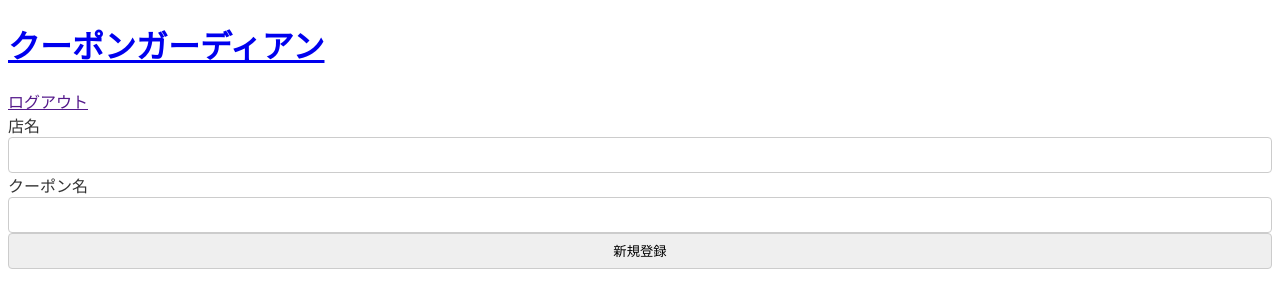
After one commit to HajimeFuji/coupon_manager, a Python web app: template templates/add.html in a window 1280 px wide. The commit adds this page. Shown: the top 308 px of the page. Run offline with Jinja, Linux system fonts and the light colour scheme; the template is opened without the code that fills it, so the values that code supplies are empty.

Commit message:
講義内容を元にファイルを追加

```diff
--- /dev/null
+++ b/templates/add.html
@@ -0,0 +1,18 @@
+{% extends "base.html" %}
+{% block content %}
+<main>
+    <div class="coupon-container">
+        <form action="/add" method="POST" class="form">
+            <div class="input-item">
+                <label for="shop">店名</label>
+                <input type="text" id="shop" name="shop">
+                <label for="coupon">クーポン名</label>
+                <input type="text" id="coupon" name="coupon">
+                <!-- ここに有効期限のラベルと入力欄 -->
+            </div>
+            <!-- ここにキャンセルボタン -->
+            <input type="submit" value="新規登録" class="btn btn-primary">
+        </form>
+    </div>
+</main>
+{% endblock %}
--- /dev/null
+++ b/templates/base.html
@@ -0,0 +1,24 @@
+<!DOCTYPE html>
+<html lang="ja">
+<head>
+    <meta charset="UTF-8">
+    <meta name="viewport" content="width=device-width, initial-scale=1.0">
+    <title>クーポンガーディアン</title>
+    <!-- FontAwesomeのCDN -->
+    <link rel="stylesheet" href="https://cdnjs.cloudflare.com/ajax/libs/font-awesome/6.4.0/css/all.min.css" integrity="sha512-iecdLmaskl7CVkqkXNQ/ZH/XLlvWZOJyj7Yy7tcenmpD1ypASozpmT/E0iPtmFIB46ZmdtAc9eNBvH0H/ZpiBw==" crossorigin="anonymous" referrerpolicy="no-referrer" />
+    <!-- リセットCSSのCDN -->
+    <!-- <link rel="stylesheet" href="https://cdn.jsdelivr.net/npm/destyle.css@4.0.0/destyle.css"> -->
+    <!-- stylesheet -->
+    <link rel="stylesheet" href="{{ url_for('static', filename='css/style.css') }}">
+</head>
+<body>
+    <header class="header">
+        <h1 class="app-title"><a href="/">クーポンガーディアン</a></h1>
+        <div class="member-menu">
+            <a href="" class="menu-link">ログアウト</a>
+        </div>
+    </header>
+    {% block content %}
+    {% endblock %}
+</body>
+</html>
--- a/templates/index.html
+++ b/templates/index.html
@@ -1,9 +1,9 @@
 <!DOCTYPE html>
-<html lang="en">
+<html lang="ja">
 <head>
     <meta charset="UTF-8">
     <meta name="viewport" content="width=device-width, initial-scale=1.0">
-    <title>Document</title>
+    <title>クーポンガーディアン</title>
 </head>
 <body>
 
```
Also changed, not shown: app.py (added, +17 -0 lines).
